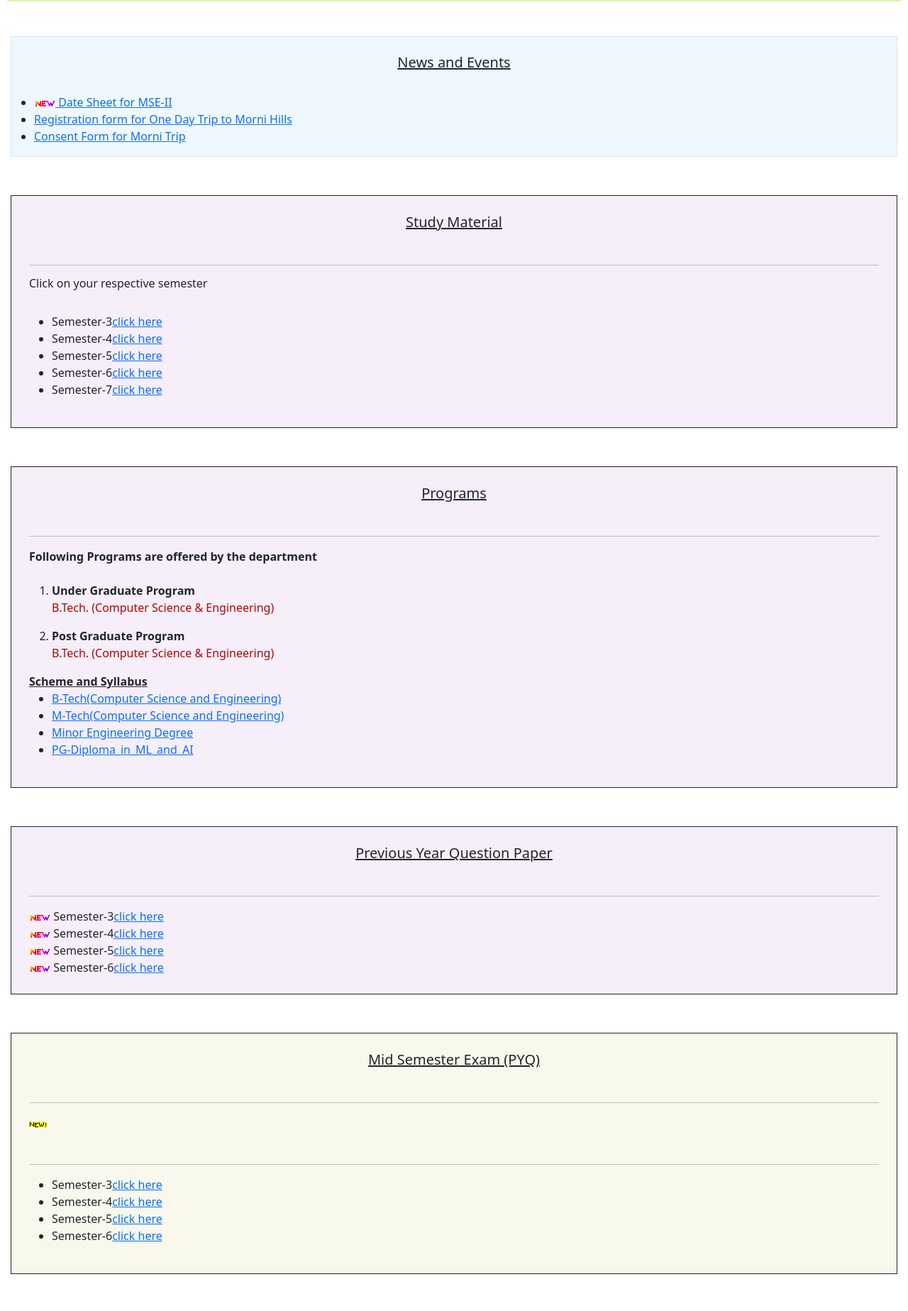
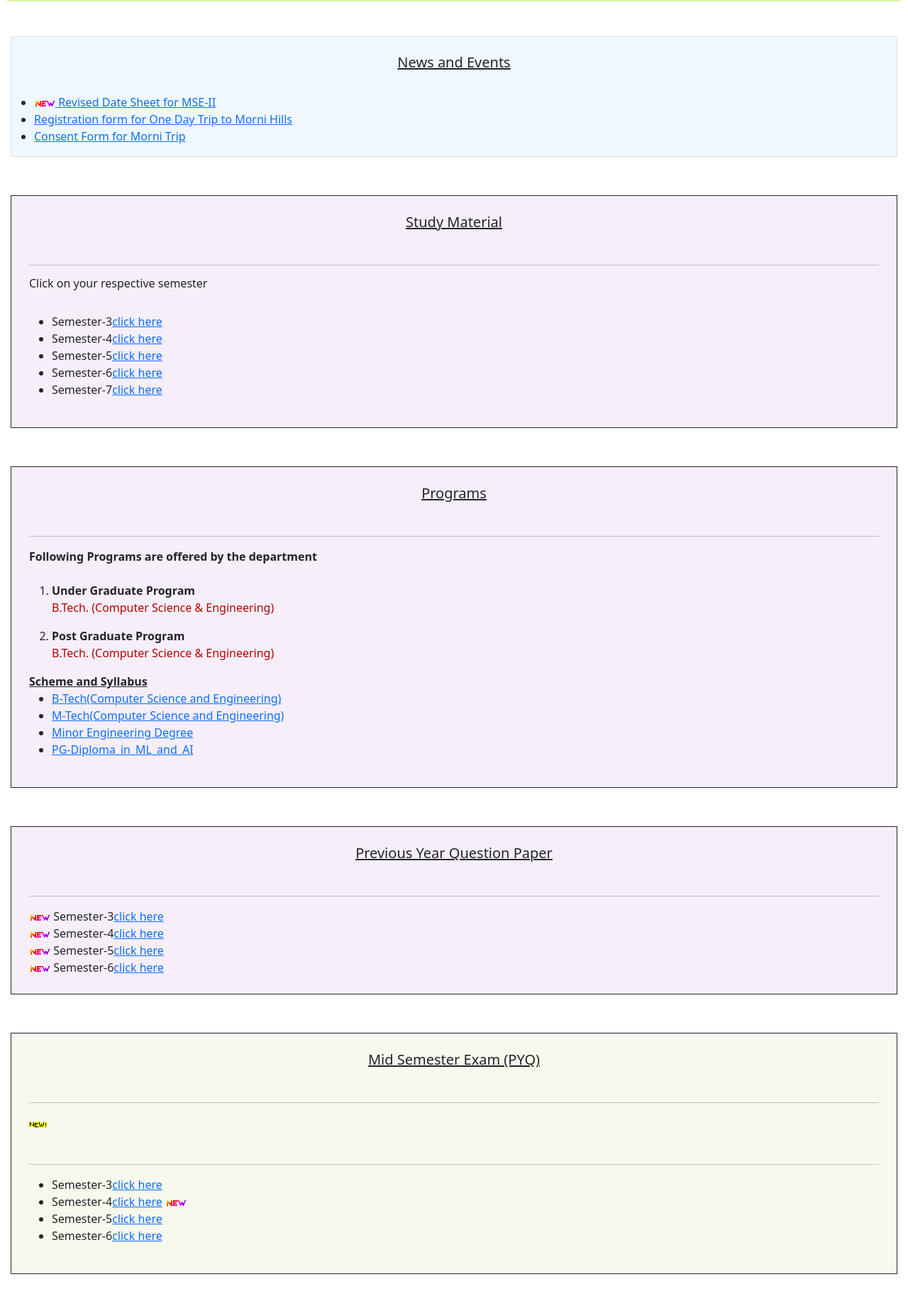
Before and after one commit to CS4410/karan-singh, a plain HTML site: page Karan/HTML/Computer Science and Engineering.html in a window 1280 px wide. Shown: the part 240-2087 px from the top of the page at 71% size. Drawn offline with nearby package versions, Linux system fonts and the light colour scheme.

Commit message:
mse-2 cse

```diff
--- a/Karan/HTML/Computer Science and Engineering.html
+++ b/Karan/HTML/Computer Science and Engineering.html
@@ -107,7 +107,7 @@
       <ul>
 
 
-        <li><img src="../ICON/new.gif" alt=""><a href="../cse document/3. datesheet_1.pdf"> Date Sheet for MSE-II</a></li>
+        <li><img src="../ICON/new.gif" alt=""><a href="../cse document/IMG-20240419-WA0002_0.jpg"> Revised Date Sheet for MSE-II</a></li>
         <li><a
             href="https://docs.google.com/forms/d/e/1FAIpQLSeCskYDE1ifFrqGoBPaQ2OHE1DYGpaUwu8FGufM2e9uYCoiRQ/viewform?usp=sf_link">Registration
             form for One Day Trip to Morni Hills
@@ -229,7 +229,7 @@
     <ul>
 
       <li>Semester-3<a href="">click here</a></li>
-      <li>Semester-4<a href="">click here</a></li>
+      <li> Semester-4<a href="../cse document/Mst 2 Previous .pdf">click here</a> <img src="../ICON/new.gif" alt=""></li>
       <li>Semester-5<a href="">click here</a></li>
       <li>Semester-6<a href="">click here</a></li>
     </ul>
```
Also changed, not shown: Karan/cse document/IMG-20240419-WA0002_0.jpg (added), 1 other file.
